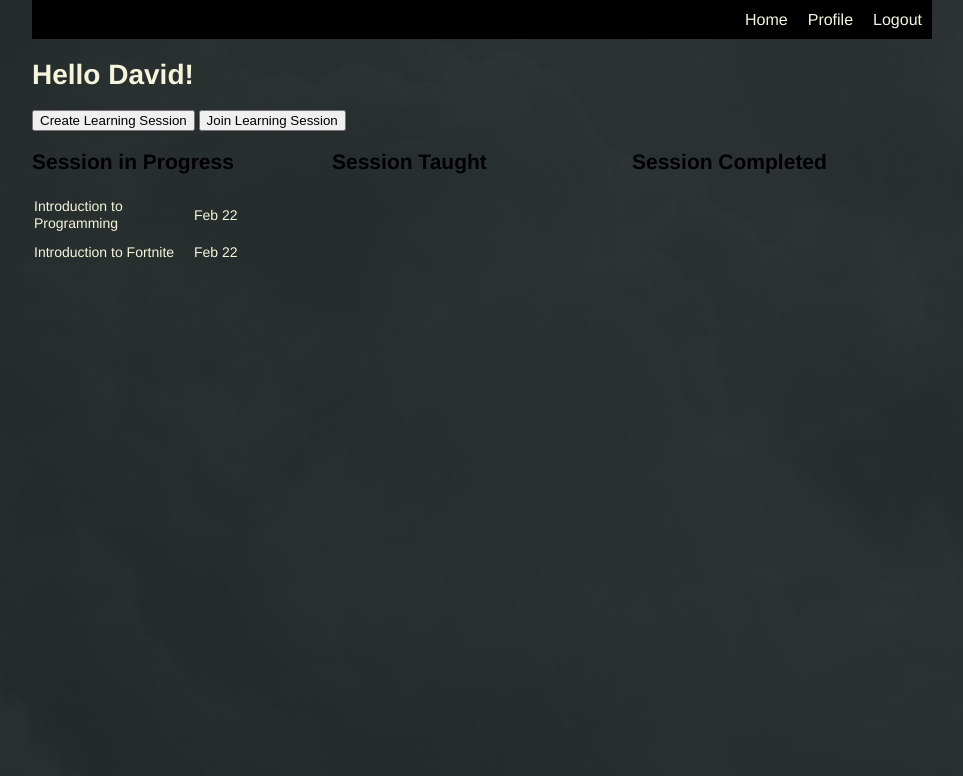
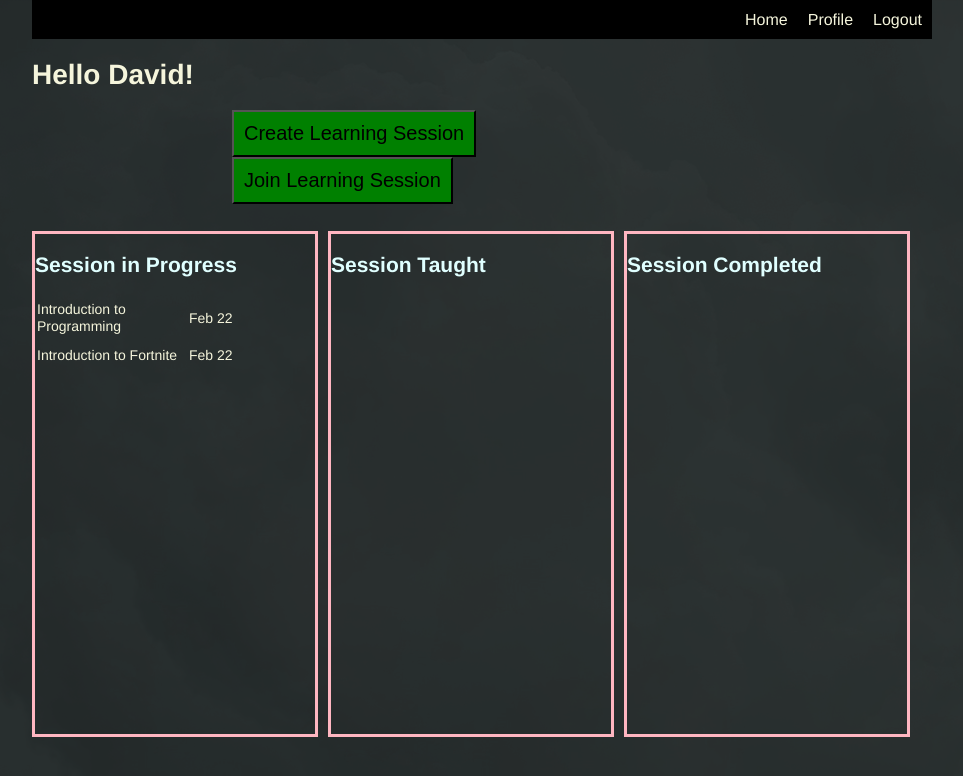
Before and after one commit to xyfke/CP476-Project, a PHP site: page /landing_home.html in a window 1280 px wide. Shown: the top 776 px of the page, without its empty margins (158-1121 px from the left). Run offline with PHP 8.4, Linux system fonts and the light colour scheme.

Commit message:
Finish off section borders for home, draw & message borders.

```diff
--- a/css/styles2.css
+++ b/css/styles2.css
@@ -14,7 +14,7 @@
 }
 
 table tr td {
-    width: 200px;
+    width: 250px;
     padding: 5px 0px;
     color: #f5f5dc;
 }
@@ -50,8 +50,14 @@ textarea {
 }
 
 .division {
-    width: 300px;
+    width: 280px;
+    min-height: 500px;
     float: left;
+    color: lightcyan;
+    border-style: solid;
+    border-color: lightpink;
+    margin: 10px;
+    margin-left: 0px;
 }
 
 .division td {
@@ -94,3 +100,40 @@ textarea {
     margin-right: 0px;
     float: left;
 }
+
+.centerBtn {
+    padding: 0px 200px;
+
+}
+
+.centerBtn button {
+    font-size: 20px;
+    margin-right: 16px;
+    padding: 10px;
+    background-color: green;
+}
+
+td a {
+    text-decoration: none;
+    color: beige;
+}
+
+.drawSection {
+    border-style: solid;
+    border-color: black;
+    border-width: 1px;
+    margin: 5px;
+    height:475px;
+}
+
+.display {
+    margin: 5px;
+    height: 35em;
+    width: 20em;
+}
+
+.enter {
+    margin: 5px;
+    height: 5em;
+    width: 20em;
+}
--- a/landing_home.html
+++ b/landing_home.html
@@ -15,20 +15,22 @@
 
         <h1>Hello David!</h1>
 
-        <div>
+        <div class="centerBtn">
             <button onclick="window.location.href='./whiteboard.html'">Create Learning Session</button>
             <button onclick="window.location.href='./whiteboard.html'">Join Learning Session</button>
         </div>
+
+        <br>
 
         <div class="division">
             <h2>Session in Progress</h2>
             <table>
                 <tr>
-                    <td>Introduction to Programming</td>
+                    <td><a href="./whiteboard.html">Introduction to Programming</a></td>
                     <td>Feb 22</td>
                 </tr>
                 <tr>
-                    <td>Introduction to Fortnite</td>
+                    <td><a href="./whiteboard.html">Introduction to Fortnite</a></td>
                     <td>Feb 22</td>
                 </tr>
             </table>
--- a/profile_edit.html
+++ b/profile_edit.html
@@ -13,7 +13,7 @@
             <a href="./landing_home.html">Home</a>
         </div>
 
-        <h1>My Profile</h1>
+        <h1>Edit My Profile</h1>
         <form>
             <div class="leftPortion">
                 <table>
```
Also changed, not shown: whiteboard.html (+5 -5 lines).
